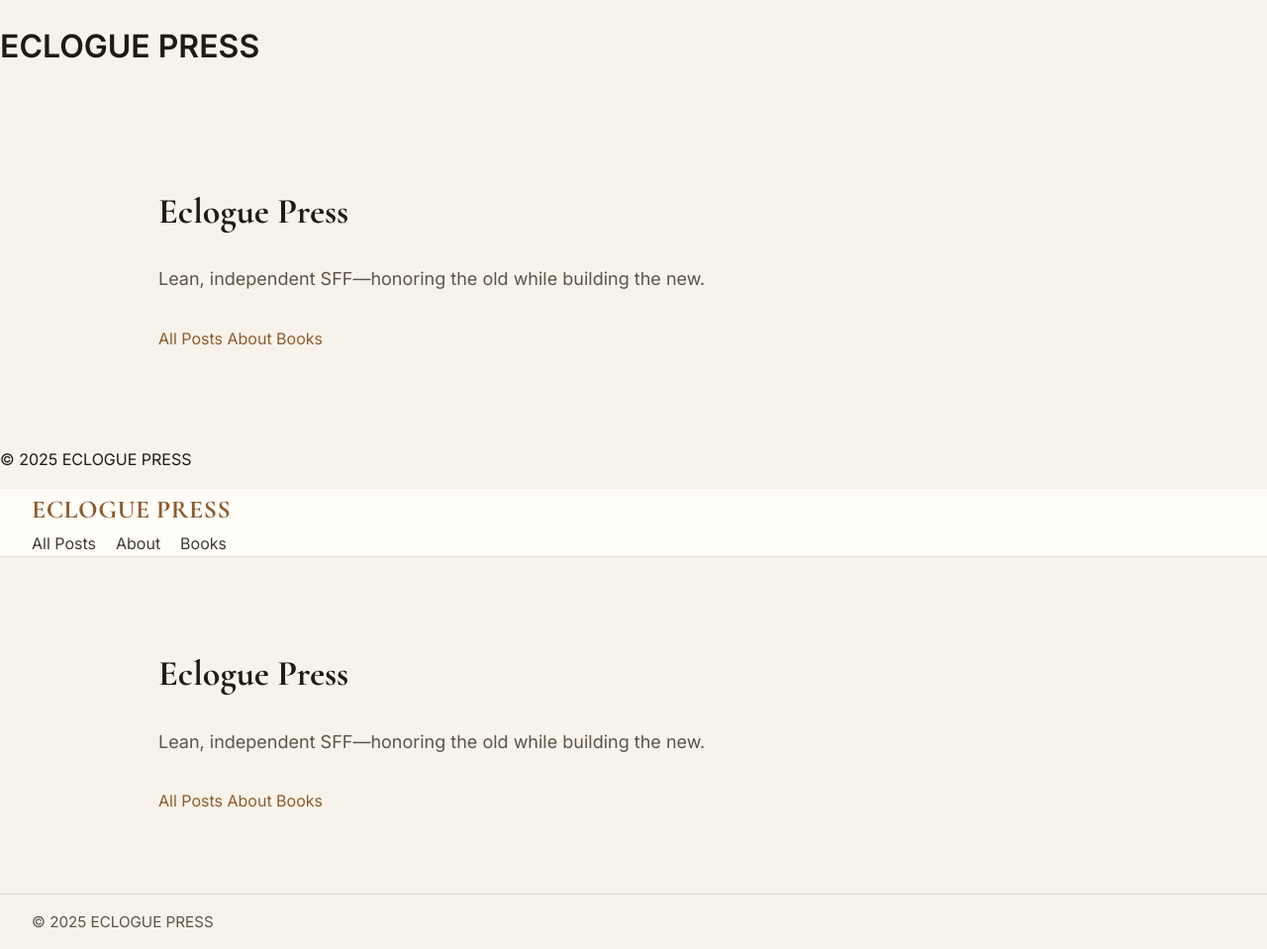
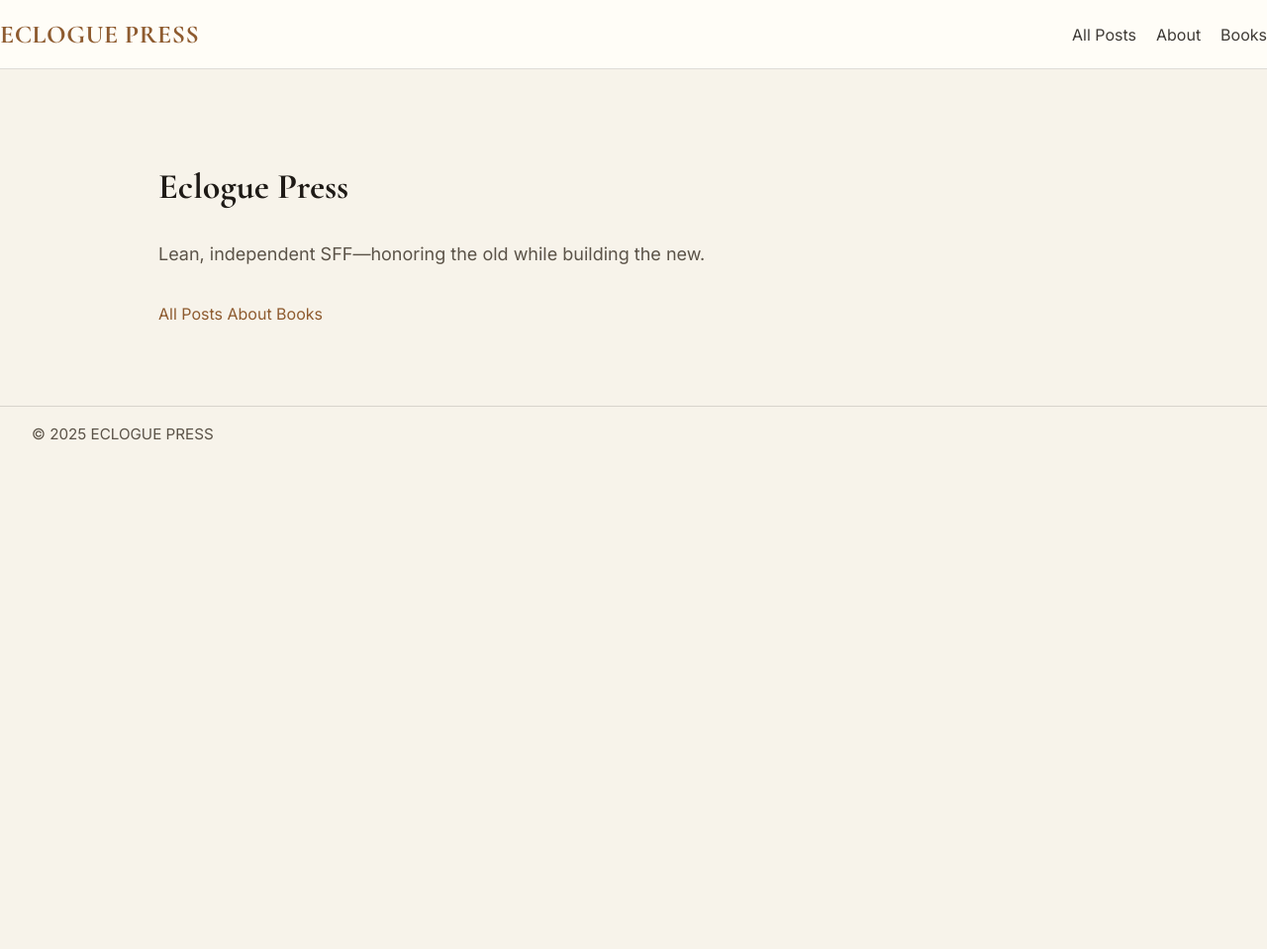
Before and after one commit to waypointinstitute/eclogue, a Jekyll site: the page built from index.md, in a window 1280 px wide and 959 px high. Shown: the whole window at 99% size. Built offline with Jekyll 4.4.1, drawn with Linux system fonts in a browser that asks for light colours.

Commit message:
Update default.html

```diff
--- a/_layouts/default.html
+++ b/_layouts/default.html
@@ -1,59 +1,32 @@
----
-layout: null
----
-
-<!DOCTYPE html>
-<html lang="en">
-<head>
-    <meta charset="UTF-8">
-    <meta name="viewport" content="width=device-width, initial-scale=1.0">
-    <title>{{ page.title }}</title>
-    <link rel="stylesheet" href="{{ '/assets/css/style.css' | relative_url }}">
-</head>
-<body>
-    <header>
-        <h1>{{ site.title }}</h1>
-    </header>
-    <main>
-        {{ content }}
-    </main>
-    <footer>
-        <p>&copy; {{ site.time | date: '%Y' }} {{ site.title }}</p>
-    </footer>
-</body>
-</html>
-
 <!doctype html>
 <html lang="en">
 <head>
   <meta charset="utf-8">
   <title>{{ page.title }} · {{ site.title }}</title>
   <meta name="viewport" content="width=device-width, initial-scale=1">
-  {%- if site.baseurl -%}
-  <link rel="canonical" href="{{ site.url }}{{ site.baseurl }}{{ page.url }}">
-  {%- endif -%}
-  <!-- Optional nice fonts -->
   <link href="https://fonts.googleapis.com/css2?family=Cormorant+Garamond:wght@600;700&family=Inter:wght@400;600&display=swap" rel="stylesheet">
-  <!-- Our tiny utility shim + tokens -->
   <link rel="stylesheet" href="{{ '/assets/css/style.css' | relative_url }}">
 </head>
-<body style="background: var(--bg); color: var(--text);">
+<body>
 
+  <!-- HEADER (always on top) -->
   <header class="site-header">
-    <div class="max-w-7xl mx-auto px-4 lg:px-8 py-4">
+    <div class="max-w-7xl mx-auto px-4 lg:px-8 bar">
       <a href="{{ '/' | relative_url }}" class="brand">{{ site.title | default: 'ECLOGUE PRESS' }}</a>
       <nav class="nav">
-        <a href="{{ '/posts/'  | relative_url }}">All Posts</a>
-        <a href="{{ '/about/'  | relative_url }}">About</a>
-        <a href="{{ '/books/'  | relative_url }}">Books</a>
+        <a href="{{ '/posts/' | relative_url }}">All Posts</a>
+        <a href="{{ '/about/' | relative_url }}">About</a>
+        <a href="{{ '/books/' | relative_url }}">Books</a>
       </nav>
     </div>
   </header>
 
+  <!-- PAGE CONTENT -->
   <main>
     {{ content }}
   </main>
 
+  <!-- FOOTER -->
   <footer class="site-footer">
     <div class="max-w-7xl mx-auto px-4 lg:px-8 py-10">
       <p>© {{ 'now' | date: '%Y' }} {{ site.title | default: 'ECLOGUE PRESS' }}</p>
```
